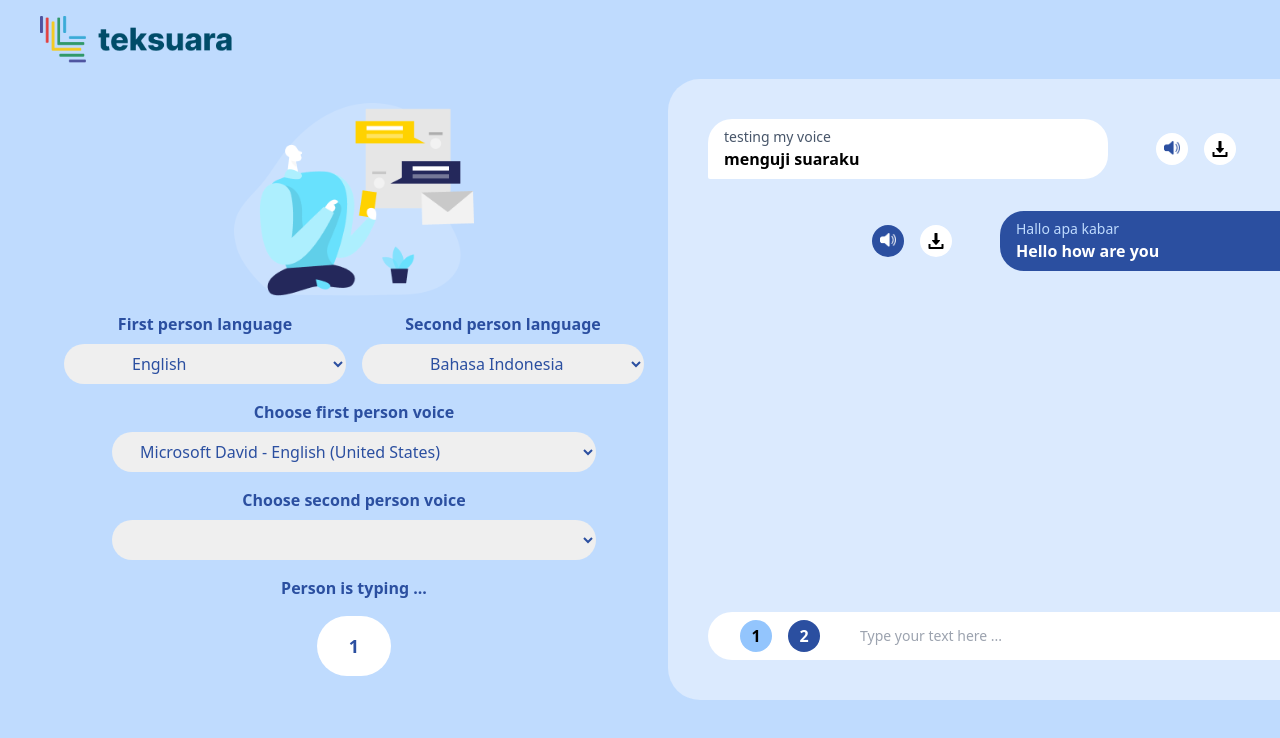
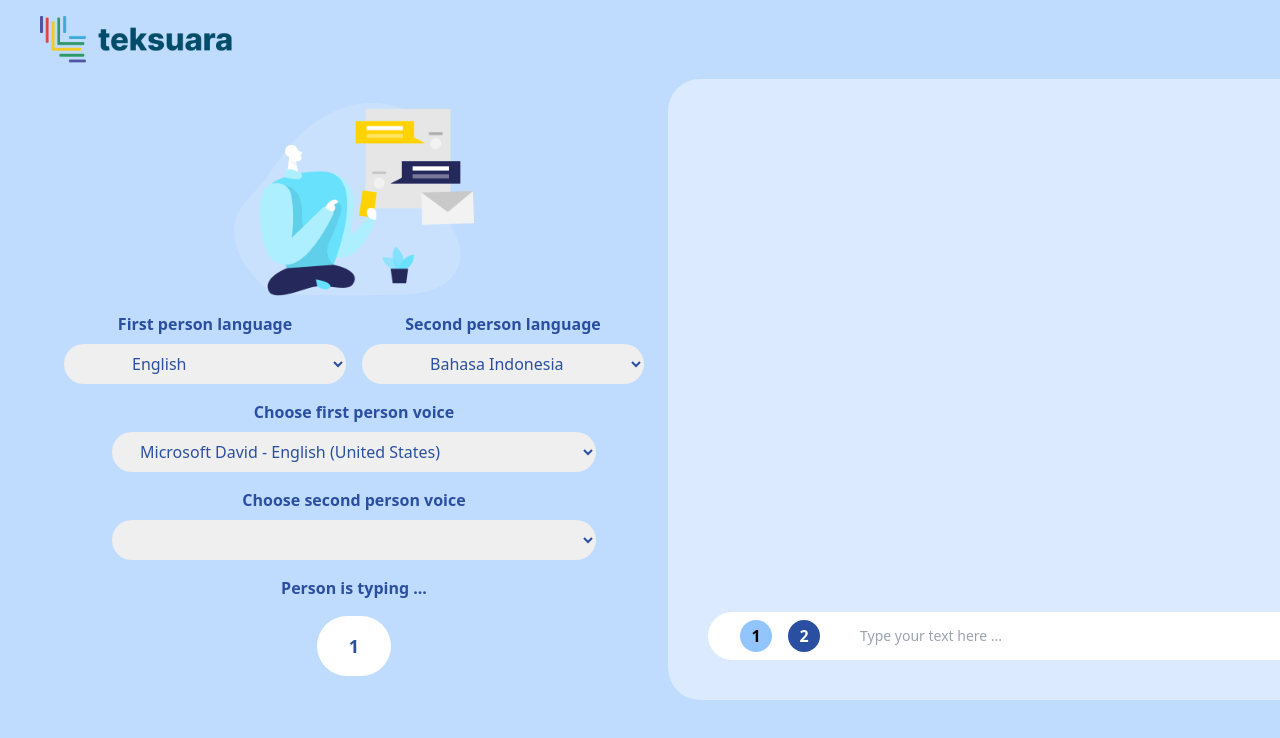
Before and after one commit to reynoldputra/chat-translate-tts, a Vue app: page / in a window 1280 px wide. Shown: the top 738 px of the page. Built offline with nearby package versions, Linux system fonts and the light colour scheme.

Commit message:
fix: remove chat

```diff
--- a/src/views/HomeView.vue
+++ b/src/views/HomeView.vue
@@ -115,18 +115,6 @@ export default {
       },
       person: 1,
       chats : [
-        {
-          person : 1,
-          textInput : "testing my voice",
-          textOutput : "menguji suaraku",
-          langCode : "en"
-        },
-        {
-          person : 2,
-          textInput : "Hallo apa kabar",
-          textOutput : "Hello how are you",
-          langCode : "id"
-        }
       ],
       voiceList : [],
       selectedFile: null,
```
